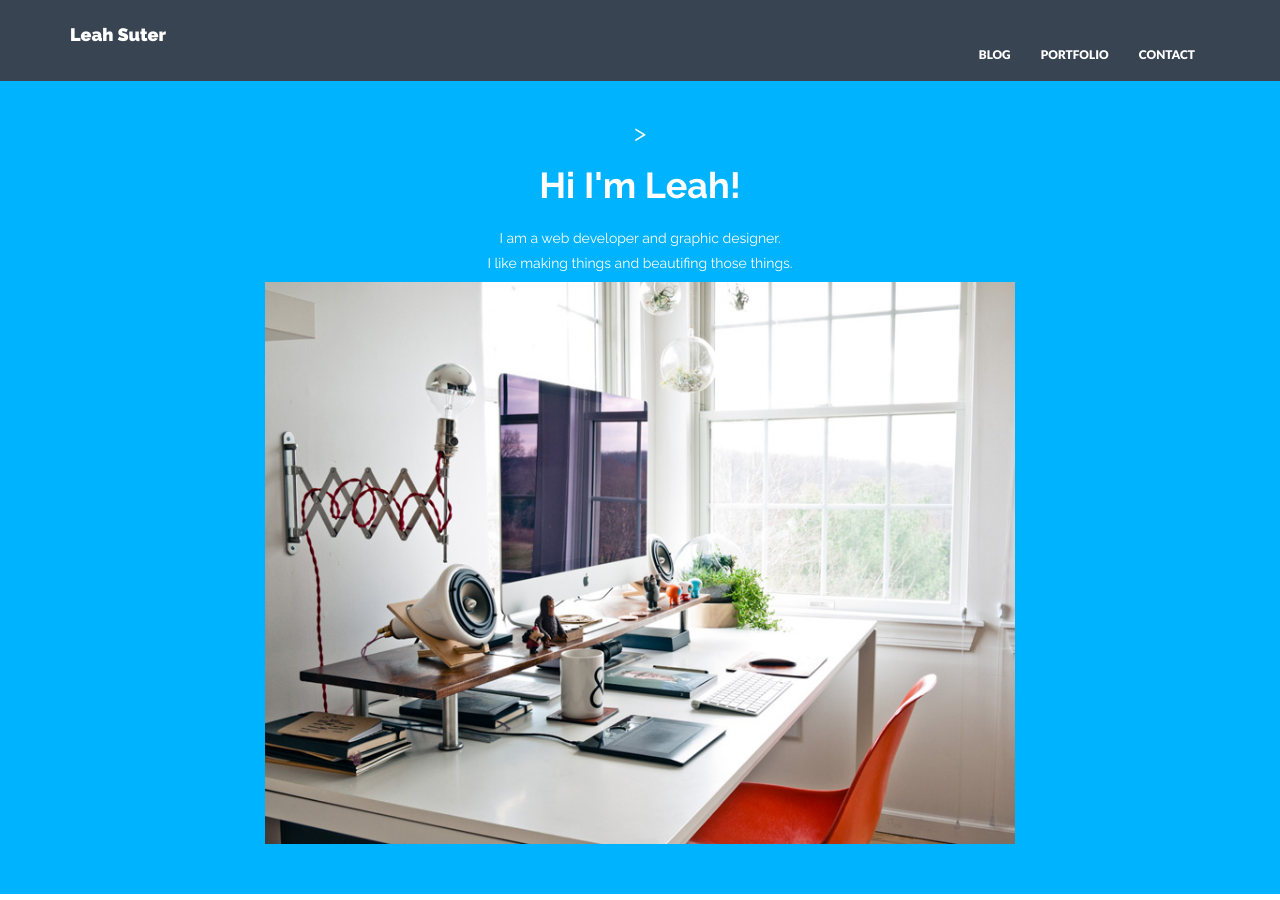
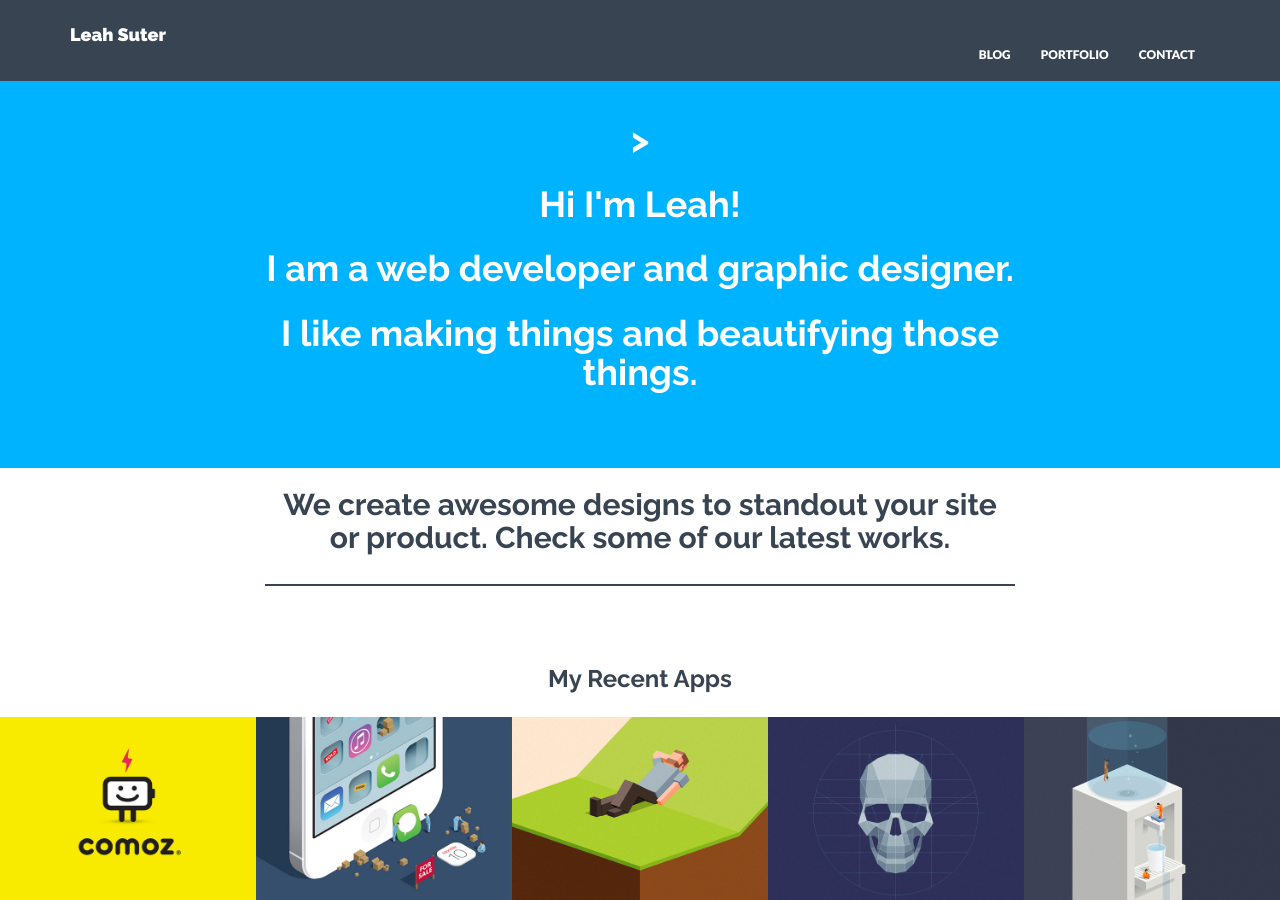
Before and after one commit to leahjs/leahjs.github.io, a Jekyll site: the page built from index.html, in a window 1280 px wide and 900 px high. Built offline with Jekyll 4.4.1, drawn with Linux system fonts in a browser that asks for light colours; nearby versions of some CDN libraries.

Commit message:
minor tweaks to homepg

```diff
--- a/_includes/header.html
+++ b/_includes/header.html
@@ -2,14 +2,14 @@
     <div class="container">
         <div class="row">
             <div class="col-lg-8 col-lg-offset-2">
-                <h3>></h3>
+                <h1>></h1>
                 <h1>Hi I'm Leah!</h1>
-                <h5>I am a web developer and graphic designer.</h5>
-                <h5>I like making things and beautifing those things.</h5>
+                <h1>I am a web developer and graphic designer.</h1>
+                <h1>I like making things and beautifying those things.</h1>
             </div>
-            <div class="col-lg-8 col-lg-offset-2 himg">
+          <!--   <div class="col-lg-8 col-lg-offset-2 himg">
                 <img src="{{ "/assets/img/about.jpg" | prepend: site.baseurl }}" class="img-responsive">
-            </div>
+            </div> -->
         </div><!-- /row -->
     </div> <!-- /container -->
 </div><!-- /headerwrap -->
--- a/index.html
+++ b/index.html
@@ -6,7 +6,13 @@ permalink: /
 
 <div id="service">
     <div class="container">
-        <div class="row centered">
+        <div class="row">
+        <div class="col-lg-8 col-lg-offset-2 centered">
+            <h2>We create awesome designs to standout your site or product. Check some of our latest works.</h2>
+            <br>
+            <div class="hline"></div>
+        </div>
+
      <!--        <div class="col-md-4">
                 <i class="fa fa-heart-o"></i>
                 <h4>Handsomely Crafted</h4>
```
Also changed, not shown: _includes/members.html (+9 -9 lines).
